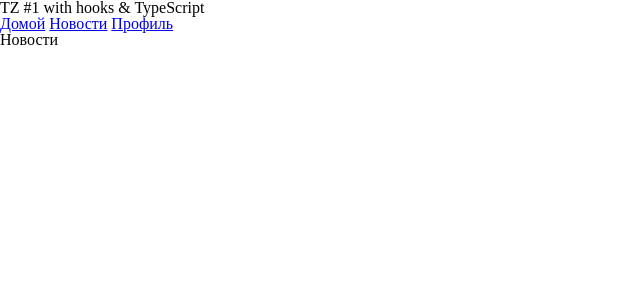
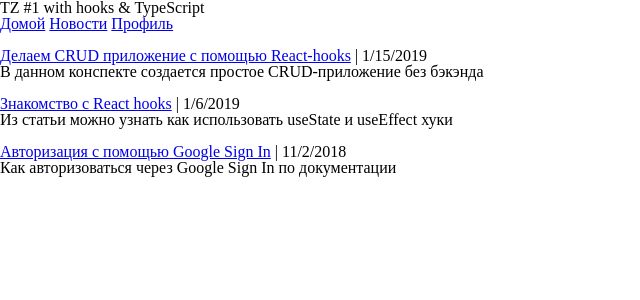
Before and after one commit to maxfarseer/tutorial-tz-1-hooks-typescript, a React (Create React App) app: page /news in a window 1280 px wide. Shown: the top 300 px of the page, without its empty margins (0-640 px from the left). Built offline with nearby package versions, Linux system fonts and the light colour scheme.

Commit message:
news item works

```diff
--- /dev/null
+++ b/src/api/news.ts
@@ -0,0 +1,44 @@
+import { INewsItem } from '../models/news'
+
+interface INewsResponse {
+  status: number;
+  data: INewsItem[];
+  errorText?: string;
+}
+
+const fakeData = [
+  {
+    id: 1,
+    title: 'Делаем CRUD приложение с помощью React-hooks',
+    text: 'В данном конспекте создается простое CRUD-приложение без бэкэнда',
+    link:
+      'https://maxpfrontend.ru/perevody/delaem-crud-prilozhenie-s-pomoschyu-react-hooks/',
+    timestamp: new Date('01-15-2019'),
+  },
+  {
+    id: 2,
+    title: 'Знакомство с React hooks',
+    text: 'Из статьи можно узнать как использовать useState и useEffect хуки',
+    link: 'https://maxpfrontend.ru/perevody/znakomstvo-s-react-hooks/',
+    timestamp: new Date('01-06-2019'),
+  },
+  {
+    id: 3,
+    title: 'Авторизация с помощью Google Sign In',
+    text: 'Как авторизоваться через Google Sign In по документации',
+    link:
+      'https://maxpfrontend.ru/vebinary/avtorizatsiya-s-pomoschyu-google-sign-in/',
+    timestamp: new Date('11-02-2018'),
+  },
+]
+
+export const getNews = (): Promise<INewsResponse> => {
+  const promise = new Promise<INewsResponse>(resolve => {
+    resolve({
+      status: 200,
+      data: fakeData,
+    })
+  })
+
+  return promise
+}
--- /dev/null
+++ b/src/components/NewsItem.tsx
@@ -0,0 +1,28 @@
+import * as React from 'react'
+
+import { INewsItem } from '../models/news'
+
+interface INewsItemProps {
+  data: INewsItem;
+}
+
+const NewsItem: React.FC<INewsItemProps> = ({
+  data: { title, text, timestamp, link },
+}) => {
+  return (
+    <article>
+      <br />
+      <div>
+        {
+          <a href={link} target="_blank">
+            {title}
+          </a>
+        }{' '}
+        | {timestamp.toLocaleDateString()}
+      </div>
+      <div>{text}</div>
+    </article>
+  )
+}
+
+export { NewsItem }
--- /dev/null
+++ b/src/models/news.ts
@@ -0,0 +1,7 @@
+export interface INewsItem {
+  id: number;
+  title: string;
+  text: string;
+  link: string;
+  timestamp: Date;
+}
--- a/src/pages/News.tsx
+++ b/src/pages/News.tsx
@@ -1,11 +1,29 @@
 import * as React from 'react'
 
 import { RouteComponentProps } from '@reach/router'
+import { getNews } from '../api/news'
+import { NewsItem } from '../components/NewsItem'
+import { INewsItem } from '../models/news'
 
 const News: React.FC<RouteComponentProps> = () => {
+  const [news, setNews] = React.useState<INewsItem[]>([])
+
+  React.useEffect(() => {
+    getNews()
+      .then(res => {
+        setNews(res.data)
+      })
+      .catch(err => {
+        // tslint:disable-next-line: no-console
+        console.warn('Getting news problem', err)
+      })
+  }, [])
+
   return (
     <div className="news">
-      <p>Новости</p>
+      {news.map(item => (
+        <NewsItem data={item} key={item.id} />
+      ))}
     </div>
   )
 }
```
